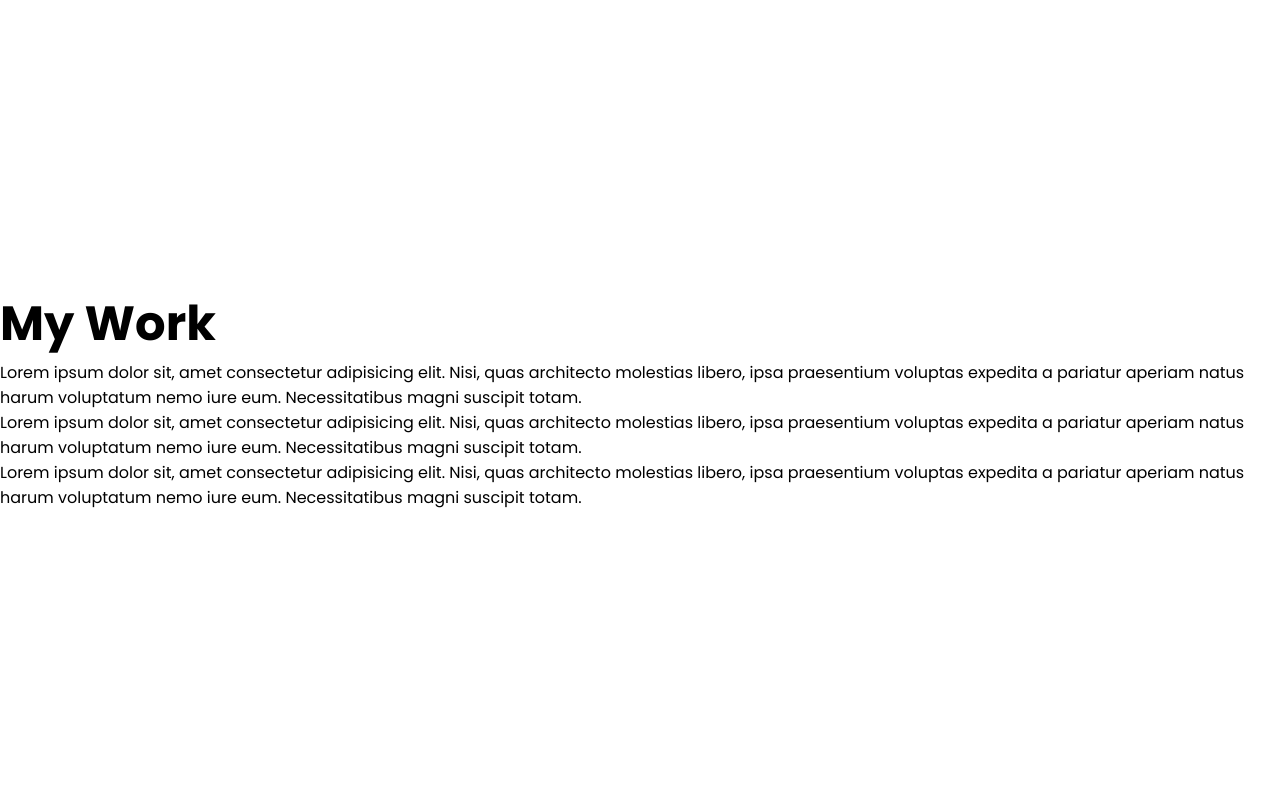
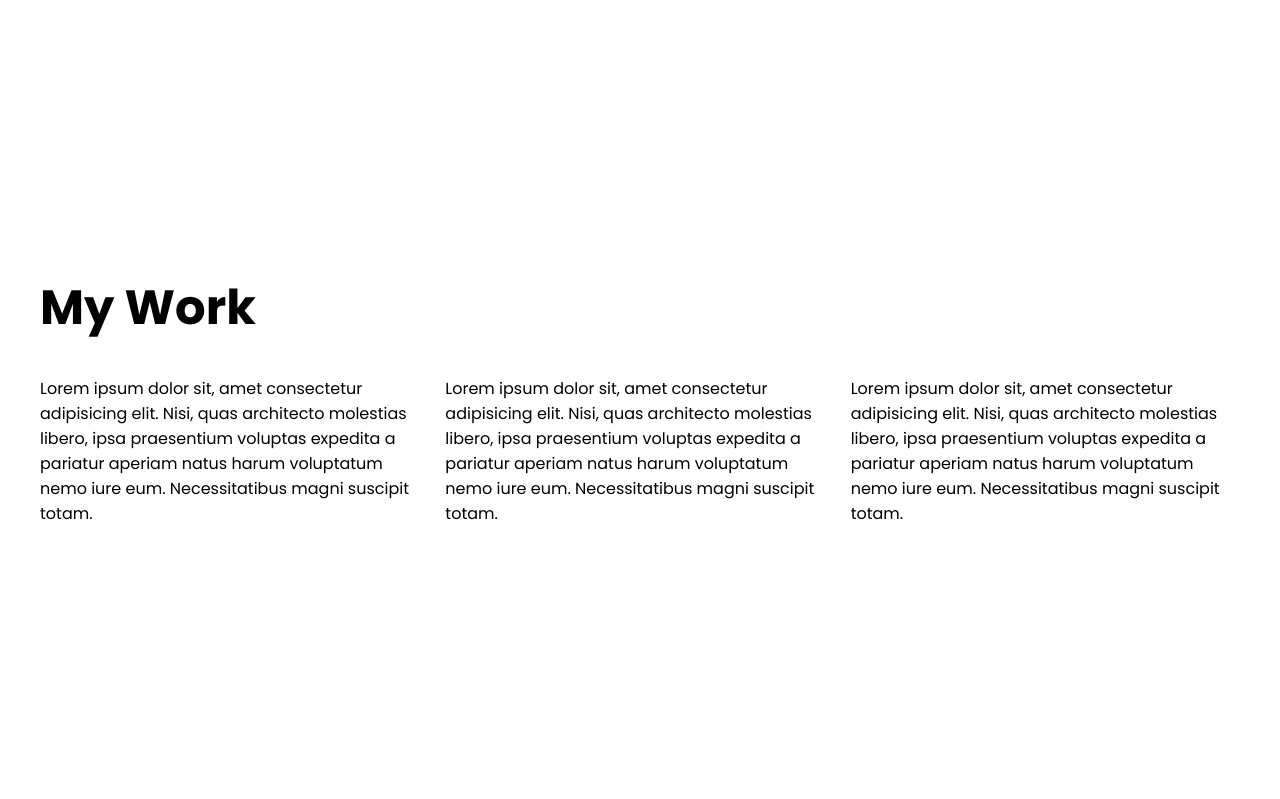
Before and after one commit to Bawelna0225/small-projects, a PHP site: page / in a window 1280 px wide. Shown: the part 801-1600 px from the top of the page. Run offline with PHP 8.4, Linux system fonts and the light colour scheme.

Commit message:
section & work styling

```diff
--- a/gsap-scroll-animation/css/style.css
+++ b/gsap-scroll-animation/css/style.css
@@ -18,4 +18,12 @@ section {
   height: 100vh;
   display: grid;
   place-content: center;
+  gap: 2rem;
+}
+
+.work {
+  width: min(100vw - 2rem, 1200px);
+  margin: 0 auto;
+  display: flex;
+  gap: 1rem;
 }/*# sourceMappingURL=style.css.map */
--- a/gsap-scroll-animation/css/style.scss
+++ b/gsap-scroll-animation/css/style.scss
@@ -15,4 +15,11 @@ section {
     height: 100vh;
     display: grid;
     place-content: center;
+    gap: 2rem;
 }
+.work {
+    width: min(calc(100vw - 2rem), 1200px);
+    margin: 0 auto;
+    display: flex;
+    gap: 1rem;
+}
```
Also changed, not shown: 1 other file.
